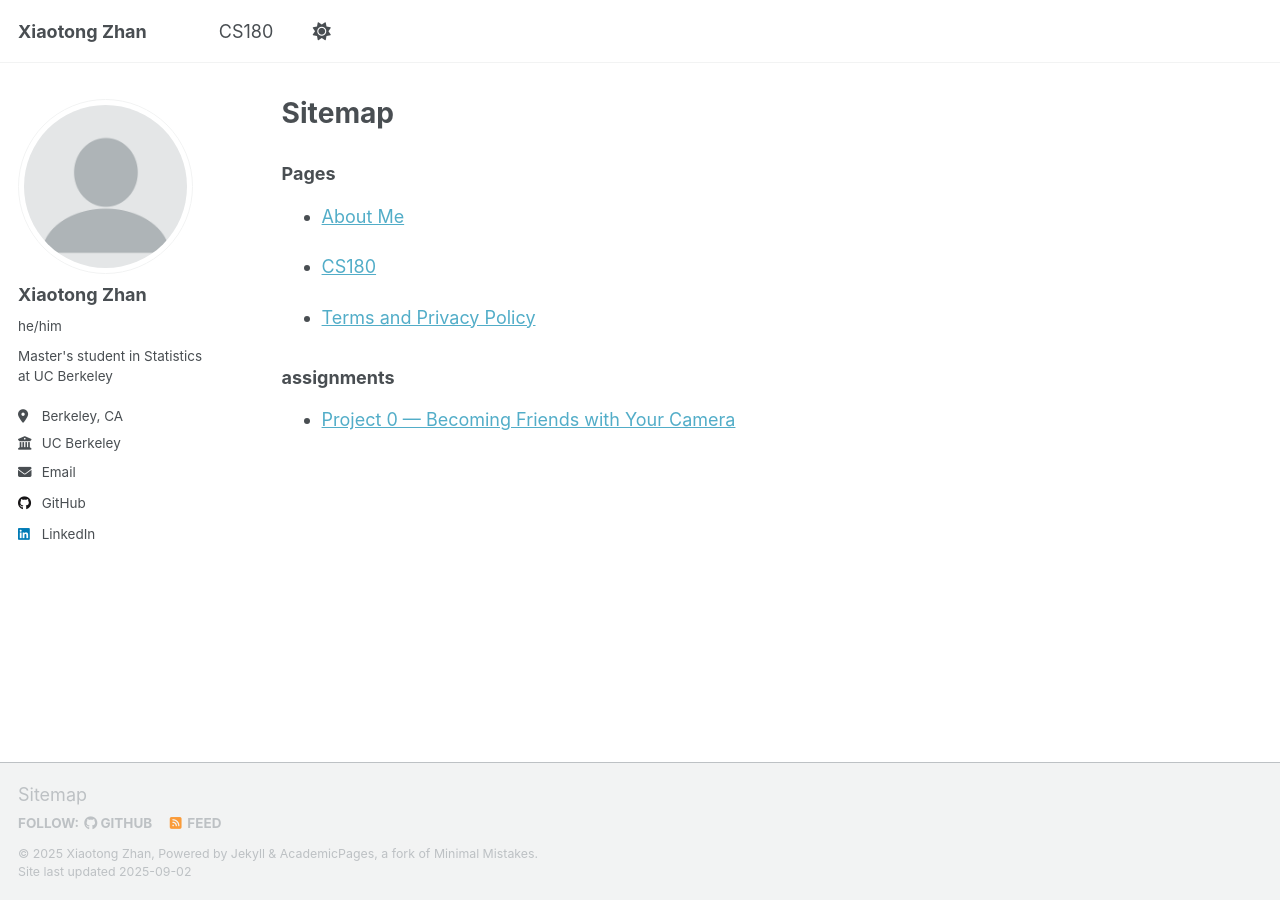
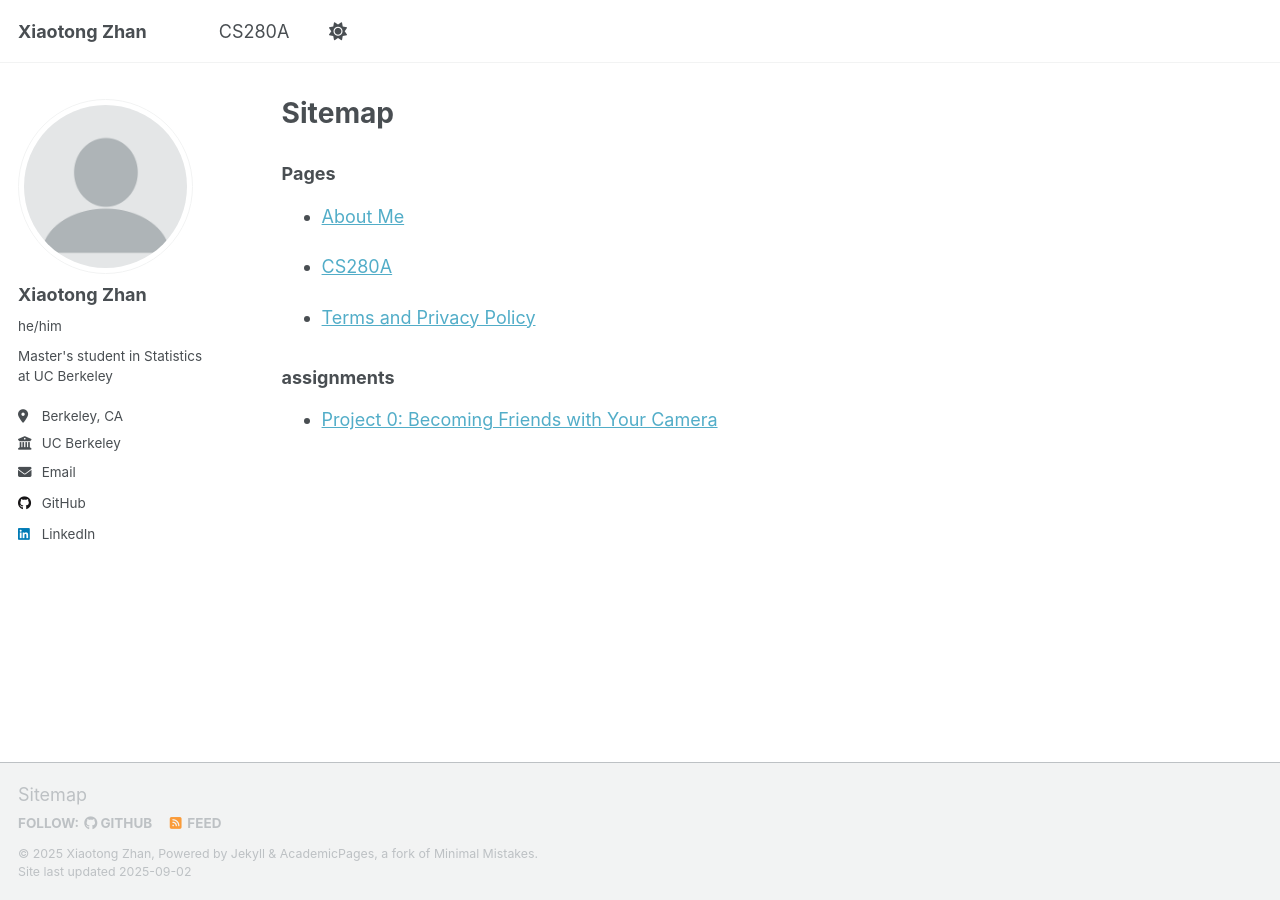
Before and after one commit to XiaotongZhan/XiaotongZhan.github.io, a Jekyll site: the page built from _pages/sitemap.md, in a window 1280 px wide. Built offline with Jekyll 4.4.1, drawn with Linux system fonts in a browser that asks for light colours; a script that is not in the unit is left out.

Commit message:
feat(assignments): submit CS280A assignment

```diff
--- a/_data/navigation.yml
+++ b/_data/navigation.yml
@@ -8,5 +8,5 @@
 #      Markdown formatted page while the second is generated using JSON.
 
 main:
-  - title: "CS180"
-    url: /cs180/
+  - title: "CS280A"
+    url: /cs280a/
--- /dev/null
+++ b/_sass/layout/assignments.scss
@@ -0,0 +1,46 @@
+.assignment-grid {
+  display: grid;
+  grid-template-columns: repeat(auto-fit, minmax(260px, 1fr));
+  gap: 1.5rem;
+  margin-top: 2rem;
+  padding: 0 1rem;
+}
+
+.assignment-card {
+  background-color: #fff;
+  border: 1px solid #e0e0e0;
+  border-radius: 10px;
+  padding: 1.25rem 1.5rem;
+  box-shadow: 0 2px 5px rgba(0, 0, 0, 0.05);
+  transition: box-shadow 0.3s ease, transform 0.3s ease;
+  cursor: pointer;
+  height: 100%;
+  display: flex;
+  flex-direction: column;
+  justify-content: space-between;
+}
+
+.assignment-card:hover {
+  box-shadow: 0 6px 16px rgba(0, 0, 0, 0.15);
+  transform: translateY(-4px);
+}
+
+.assignment-card h2 {
+  font-size: 1.25rem;
+  font-weight: 600;
+  margin: 0 0 0.5rem 0;
+  color: #333;
+}
+
+.assignment-date {
+  font-size: 0.875rem;
+  color: #888;
+  margin: 0;
+}
+
+.assignment-card a,
+.assignment-card a:visited,
+.assignment-card a:hover {
+  text-decoration: none !important;
+  color: inherit !important;
+}
--- a/assets/css/main.scss
+++ b/assets/css/main.scss
@@ -36,6 +36,7 @@
     "layout/archive",
     "layout/sidebar",
     "layout/json_cv",
+    "layout/assignments",
 
     "vendor/font-awesome/fontawesome",
     "vendor/font-awesome/solid",
```
Also changed, not shown: README.md (deleted, +0 -96 lines), _assignments/cs180/0/index.md (deleted, +0 -24 lines), _assignments/cs280A/0/index.md (added, +54 -0 lines), _layouts/assignments_page.html (added, +24 -0 lines), _pages/cs180.md (deleted, +0 -13 lines), _pages/cs280A.md (added, +18 -0 lines), _assignments/cs280A/0/media/part1_1.jpeg (added), _assignments/cs280A/0/media/part1_2.jpeg (added), 6 other files.
